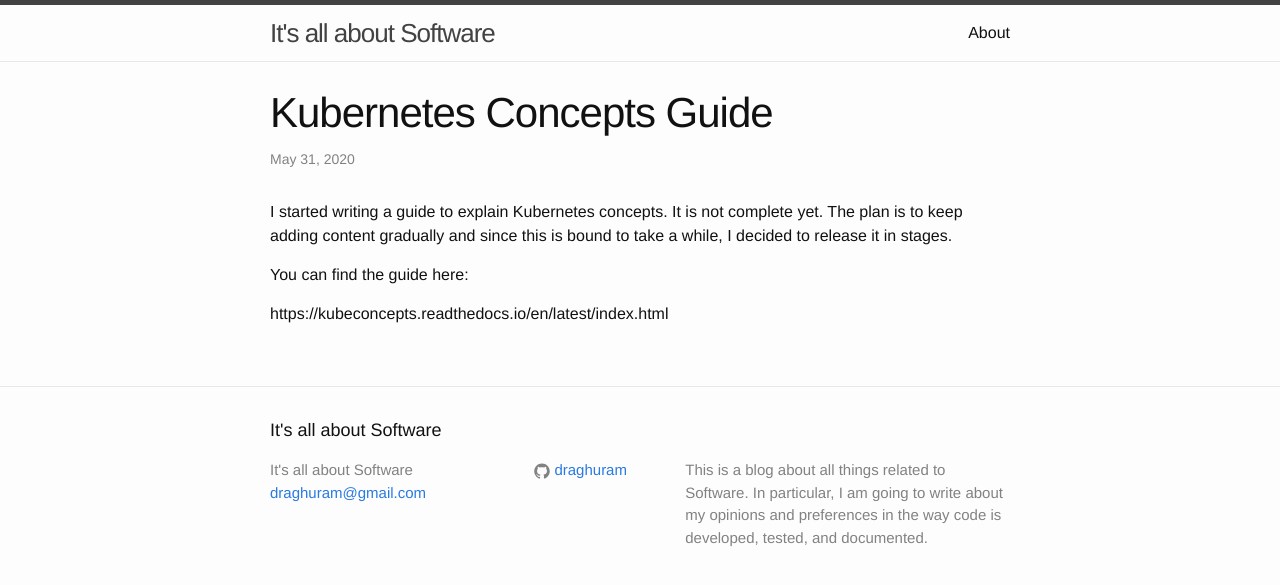
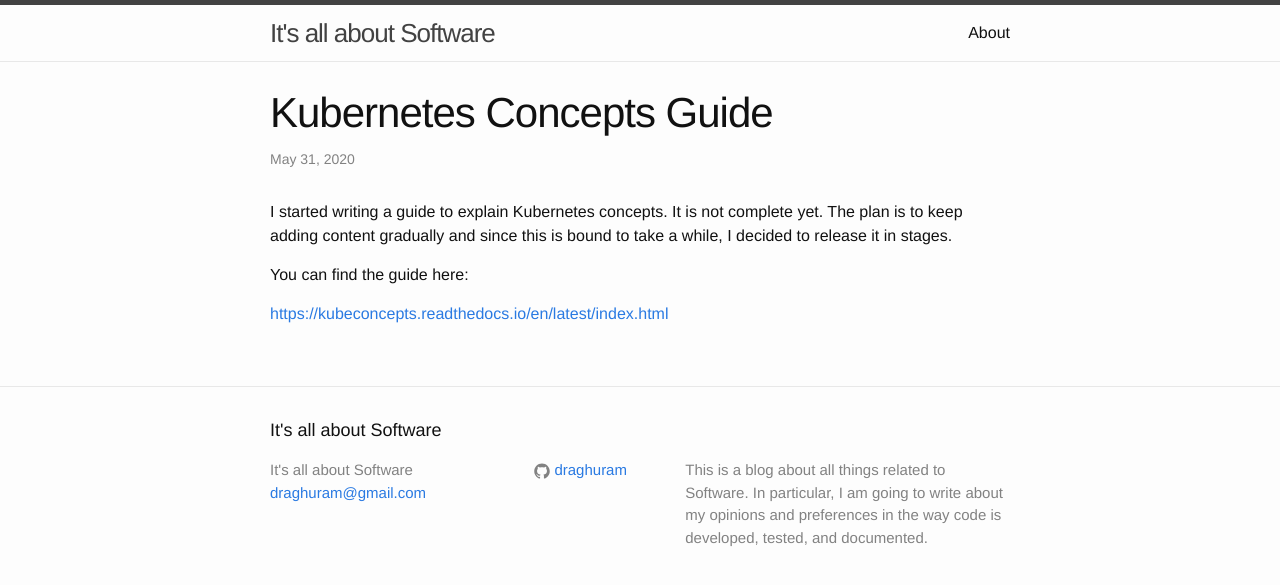
Before and after one commit to draghuram/draghuram.github.io, a Jekyll site: the page built from _posts/2020-05-31-kubernetes-concepts.md, in a window 1280 px wide. Shown: the top 585 px of the page. Built offline with Jekyll 4.4.1, drawn with Linux system fonts in a browser that asks for light colours.

Commit message:
Fix link

```diff
--- a/_posts/2020-05-31-kubernetes-concepts.md
+++ b/_posts/2020-05-31-kubernetes-concepts.md
@@ -11,4 +11,4 @@ this is bound to take a while, I decided to release it in stages.
 
 You can find the guide here:
 
-https://kubeconcepts.readthedocs.io/en/latest/index.html
+<https://kubeconcepts.readthedocs.io/en/latest/index.html>
```
